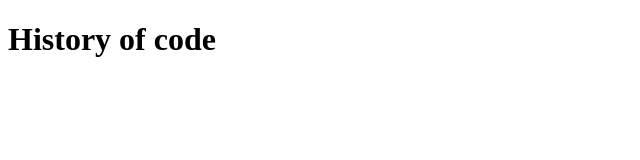
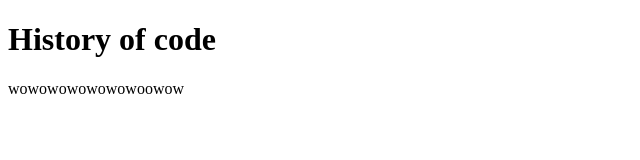
Before and after one commit to nicolinelykke/exercise2, a plain HTML site: page history.html in a window 1280 px wide. Shown: the whole page, without its empty margins (0-640 px from the left). Drawn offline with Linux system fonts and the light colour scheme.

Commit message:
Added text to history.html

```diff
--- a/history.html
+++ b/history.html
@@ -6,5 +6,6 @@
   </head>
   <body>
     <h1 id="history_header">History of code</h1>
+    <p>wowowowowowowoowow</p>
   </body>
 </html>
```
